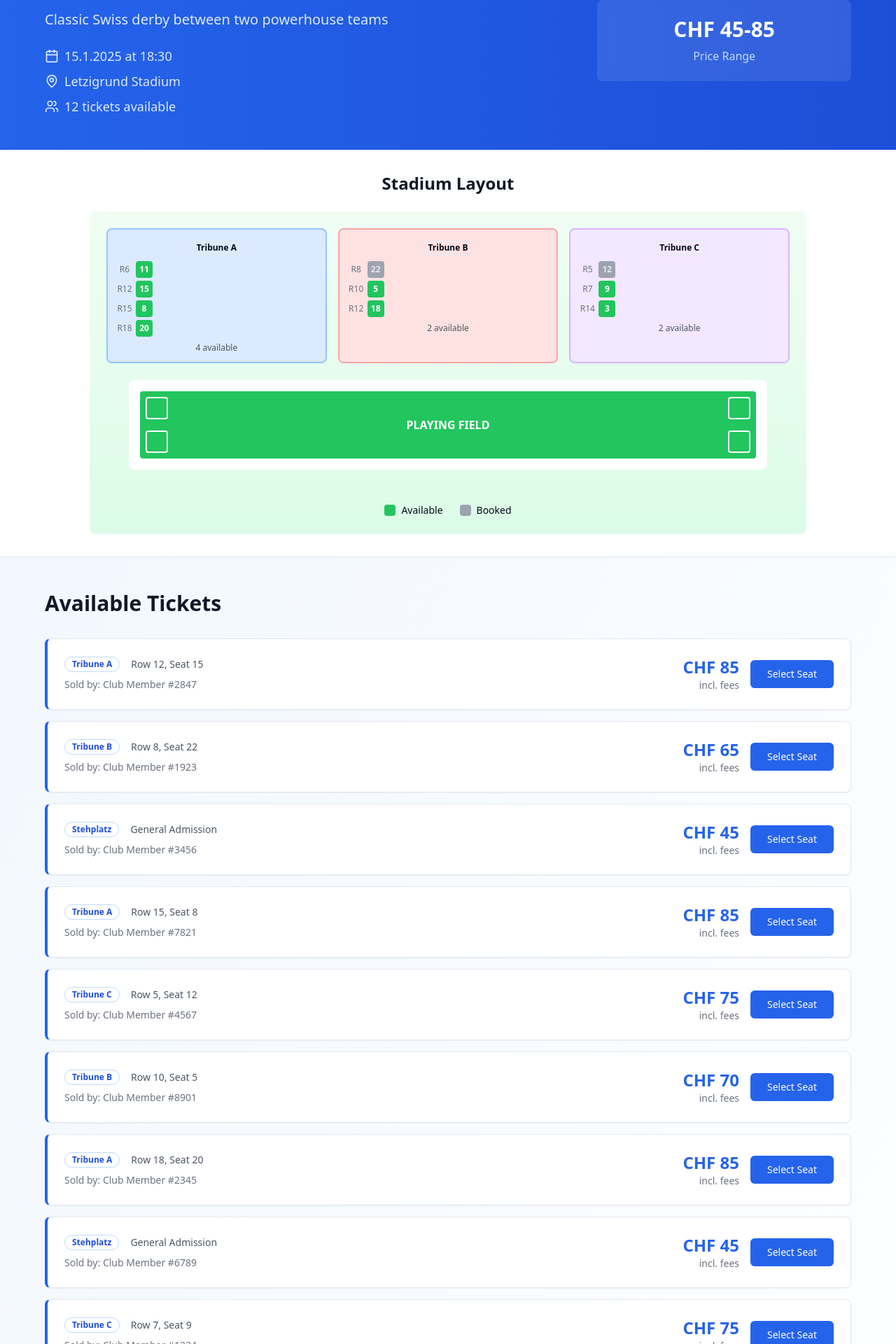
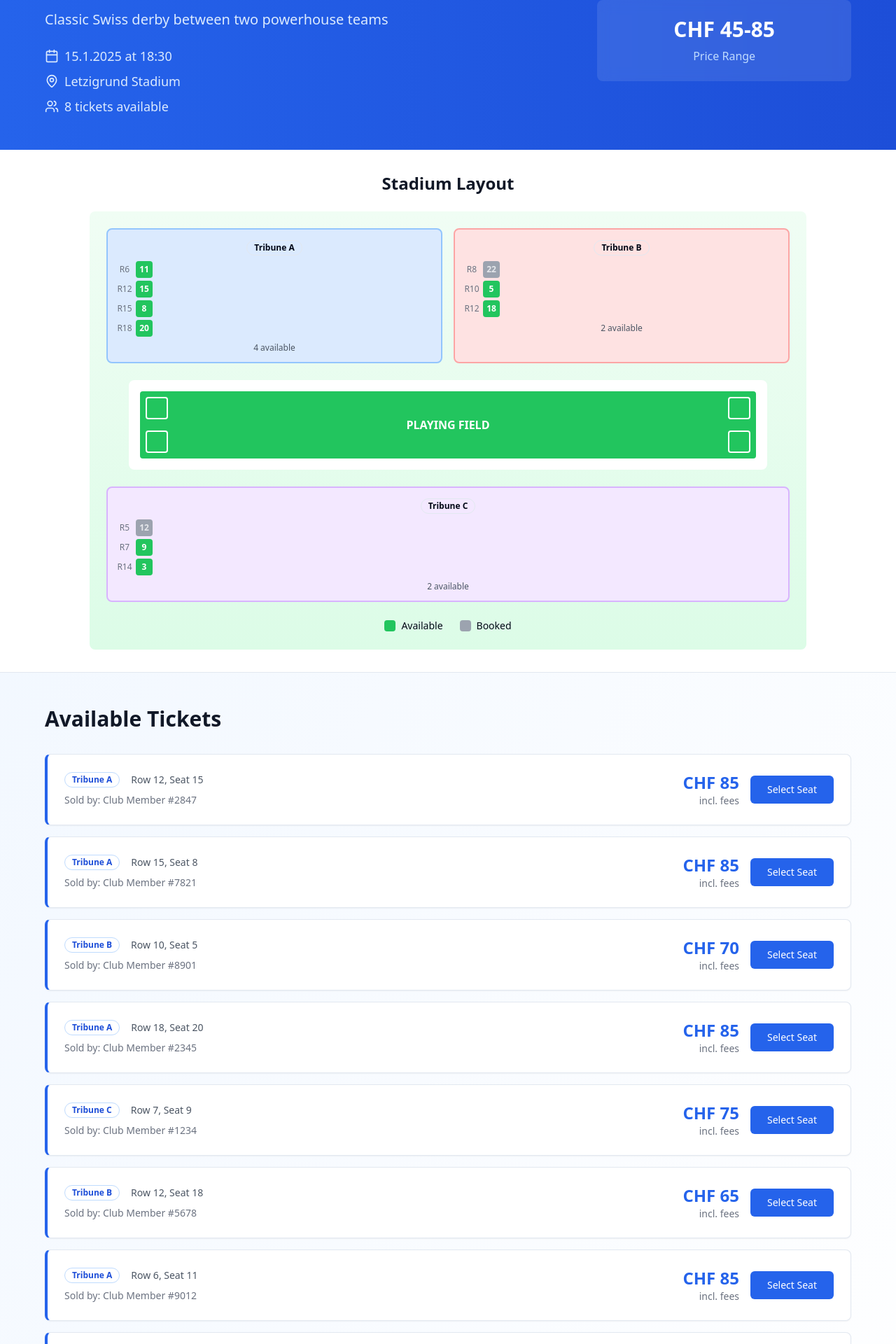
Before and after one commit to SampathLiynage/alpine-ticket-hub, a React (Vite) app: page /buy/game/1 in a window 1280 px wide. Shown: the part 236-2156 px from the top of the page at 70% size. Built offline with nearby package versions, Linux system fonts and the light colour scheme.

Commit message:
Fix: Show all seat sections and hide booked seats
Fixes the stadium layout to display all seat sections and ensures booked seats are not listed as available tickets.

```diff
--- a/src/components/StadiumLayout.tsx
+++ b/src/components/StadiumLayout.tsx
@@ -49,10 +49,11 @@ const StadiumLayout = ({ tickets, onSeatSelect, bookedSeats }: StadiumLayoutProp
     return sectionColors[section] || 'bg-gray-100 border-gray-300';
   };
 
-  // Get sections for top and bottom
+  // Get all sections and divide them properly
   const sectionNames = Object.keys(ticketsBySection);
-  const topSections = sectionNames.slice(0, 3);
-  const bottomSections = sectionNames.slice(3, 6);
+  const halfPoint = Math.ceil(sectionNames.length / 2);
+  const topSections = sectionNames.slice(0, halfPoint);
+  const bottomSections = sectionNames.slice(halfPoint);
 
   const renderSection = (sectionName: string) => {
     const sectionTickets = ticketsBySection[sectionName] || [];
@@ -128,7 +129,7 @@ const StadiumLayout = ({ tickets, onSeatSelect, bookedSeats }: StadiumLayoutProp
 
       <div className="bg-gradient-to-b from-green-50 to-green-100 rounded-lg p-6">
         {/* Top Sections */}
-        <div className="grid grid-cols-3 gap-4 mb-4">
+        <div className="grid gap-4 mb-4" style={{ gridTemplateColumns: `repeat(${topSections.length}, 1fr)` }}>
           {topSections.map(sectionName => renderSection(sectionName))}
         </div>
 
@@ -144,7 +145,7 @@ const StadiumLayout = ({ tickets, onSeatSelect, bookedSeats }: StadiumLayoutProp
         </div>
 
         {/* Bottom Sections */}
-        <div className="grid grid-cols-3 gap-4">
+        <div className="grid gap-4" style={{ gridTemplateColumns: `repeat(${bottomSections.length}, 1fr)` }}>
           {bottomSections.map(sectionName => renderSection(sectionName))}
         </div>
 
--- a/src/pages/GameDetail.tsx
+++ b/src/pages/GameDetail.tsx
@@ -162,6 +162,15 @@ const GameDetail = () => {
     );
   }
 
+  // Pre-booked seats (simulate some already booked seats)
+  const preBookedSeats = [2, 5, 8, 15, 22, 28, 35];
+  const allBookedSeats = [...bookedSeats, ...preBookedSeats];
+
+  // Filter out standing tickets and booked seats for the available tickets list
+  const availableTickets = game.tickets
+    .filter(ticket => ticket.row !== "-") // Remove standing tickets
+    .filter(ticket => !allBookedSeats.includes(ticket.id)); // Remove booked seats
+
   const handleBuyTicket = async () => {
     if (!selectedTicket) return;
 
@@ -234,7 +243,7 @@ const GameDetail = () => {
                 </div>
                 <div className="flex items-center gap-2">
                   <Users className="w-5 h-5" />
-                  <span className="text-lg">{game.ticketCount} tickets available</span>
+                  <span className="text-lg">{availableTickets.length} tickets available</span>
                 </div>
               </div>
             </div>
@@ -249,7 +258,7 @@ const GameDetail = () => {
         </div>
       </section>
 
-      {!game.hasTickets ? (
+      {availableTickets.length === 0 ? (
         // No Tickets Available Section
         <section className="py-20 px-4">
           <div className="max-w-4xl mx-auto text-center">
@@ -289,9 +298,7 @@ const GameDetail = () => {
               <h2 className="text-3xl font-bold text-gray-900 mb-8">Available Tickets</h2>
 
               <div className="grid gap-4">
-                {game.tickets
-                  .filter(ticket => !bookedSeats.includes(ticket.id))
-                  .map((ticket) => (
+                {availableTickets.map((ticket) => (
                   <Card key={ticket.id} className="hover:shadow-lg transition-shadow border-l-4 border-l-blue-600">
                     <CardContent className="p-6">
                       <div className="flex flex-col md:flex-row md:items-center justify-between gap-4">
@@ -300,16 +307,9 @@ const GameDetail = () => {
                             <Badge variant="outline" className="text-blue-700 border-blue-200">
                               {ticket.section}
                             </Badge>
-                            {ticket.row !== "-" && (
-                              <span className="text-sm text-gray-600">
-                                Row {ticket.row}, Seat {ticket.seat}
-                              </span>
-                            )}
-                            {ticket.row === "-" && (
-                              <span className="text-sm text-gray-600">
-                                {ticket.seat} Admission
-                              </span>
-                            )}
+                            <span className="text-sm text-gray-600">
+                              Row {ticket.row}, Seat {ticket.seat}
+                            </span>
                           </div>
                           <p className="text-sm text-gray-500">
                             Sold by: {ticket.seller}
@@ -338,10 +338,10 @@ const GameDetail = () => {
                 ))}
               </div>
 
-              {bookedSeats.length > 0 && (
+              {allBookedSeats.length > 0 && (
                 <div className="mt-6 p-4 bg-green-50 rounded-lg">
                   <p className="text-sm text-green-700">
-                    {bookedSeats.length} seat(s) have been booked and are no longer available.
+                    {allBookedSeats.length} seat(s) have been booked and are no longer available.
                   </p>
                 </div>
               )}
```
